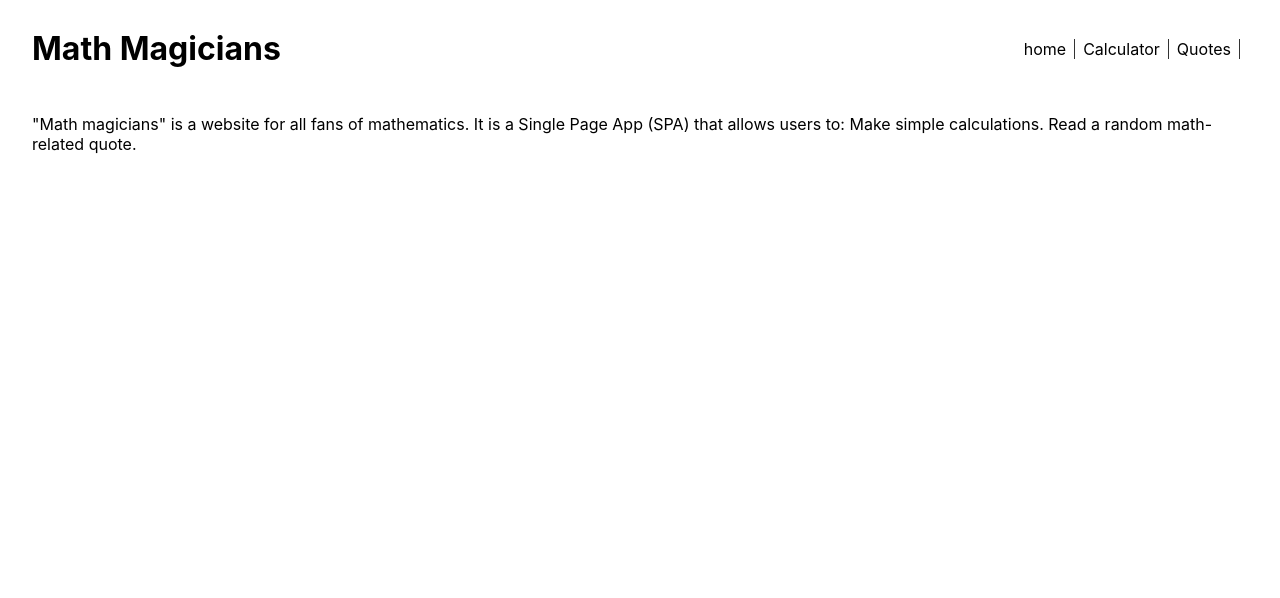
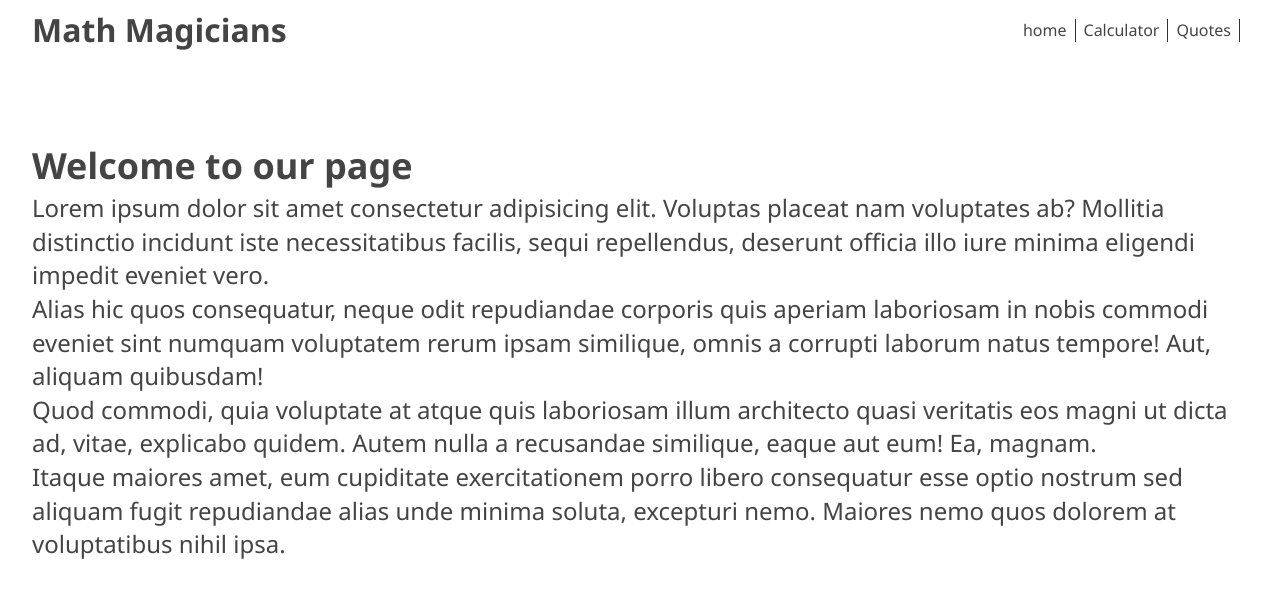
Before and after one commit to medaminedev66/math-magicians, a React (Create React App) app: page / in a window 1280 px wide. Shown: the top 598 px of the page. Built offline with nearby package versions, Linux system fonts and the light colour scheme.

Commit message:
Add new pages home and quotes

```diff
--- a/src/App.js
+++ b/src/App.js
@@ -3,6 +3,7 @@ import { Route, Switch } from 'react-router-dom';
 import Calculator from './components/Calculator';
 import Quote from './pages/Quote';
 import Header from './components/Header';
+import Home from './pages/Home';
 
 export default class App extends React.Component {
   constructor(props) {
@@ -25,13 +26,7 @@ export default class App extends React.Component {
             <Quote />
           </Route>
           <Route path="/">
-            <div className="about">
-              <p>
-                &quot;Math magicians&quot; is a website for all fans of
-                mathematics. It is a Single Page App (SPA) that allows users to:
-                Make simple calculations. Read a random math-related quote.
-              </p>
-            </div>
+            <Home />
           </Route>
           <Route path="*">
             <h3>No match for this page</h3>
--- a/src/index.css
+++ b/src/index.css
@@ -1,15 +1,15 @@
-body {
+* {
+  box-sizing: border-box;
   margin: 0;
-  font-family: -apple-system, BlinkMacSystemFont, 'Segoe UI', 'Roboto', 'Oxygen',
-    'Ubuntu', 'Cantarell', 'Fira Sans', 'Droid Sans', 'Helvetica Neue',
-    sans-serif;
-  -webkit-font-smoothing: antialiased;
-  -moz-osx-font-smoothing: grayscale;
+  padding: 0;
 }
 
-code {
-  font-family: source-code-pro, Menlo, Monaco, Consolas, 'Courier New',
-    monospace;
+body {
+  font-family: 'Segoe UI', Arial, sans-serif;
+  line-height: 1.4;
+  color: #444;
+  background: #fff;
+  height: 100vh;
 }
 
 .Calculator {
@@ -23,7 +23,7 @@ code {
 
 .input {
   grid-column: span 4;
-  background-color: #858693;
+  background-color: #d0d1d8;
   justify-content: flex-end;
   padding: 0 0.5rem;
   border: 1px solid rgb(51, 51, 51);
@@ -87,9 +87,14 @@ span {
 .calculator-page {
   display: flex;
   justify-content: space-between;
-  margin: 0 5rem;
+  margin: 5rem;
 }
 
 .Quote {
   margin-top: 5rem;
 }
+
+.about {
+  margin-top: 5rem;
+  font-size: x-large;
+}
--- /dev/null
+++ b/src/pages/Home.js
@@ -0,0 +1,36 @@
+import React, { PureComponent } from 'react';
+
+class Home extends PureComponent {
+  render() {
+    return (
+      <div className="about">
+        <h2>Welcome to our page</h2>
+        <p>
+          Lorem ipsum dolor sit amet consectetur adipisicing elit. Voluptas
+          placeat nam voluptates ab? Mollitia distinctio incidunt iste
+          necessitatibus facilis, sequi repellendus, deserunt officia illo iure
+          minima eligendi impedit eveniet vero.
+        </p>
+        <p>
+          Alias hic quos consequatur, neque odit repudiandae corporis quis
+          aperiam laboriosam in nobis commodi eveniet sint numquam voluptatem
+          rerum ipsam similique, omnis a corrupti laborum natus tempore! Aut,
+          aliquam quibusdam!
+        </p>
+        <p>
+          Quod commodi, quia voluptate at atque quis laboriosam illum architecto
+          quasi veritatis eos magni ut dicta ad, vitae, explicabo quidem. Autem
+          nulla a recusandae similique, eaque aut eum! Ea, magnam.
+        </p>
+        <p>
+          Itaque maiores amet, eum cupiditate exercitationem porro libero
+          consequatur esse optio nostrum sed aliquam fugit repudiandae alias
+          unde minima soluta, excepturi nemo. Maiores nemo quos dolorem at
+          voluptatibus nihil ipsa.
+        </p>
+      </div>
+    );
+  }
+}
+
+export default Home;
```
